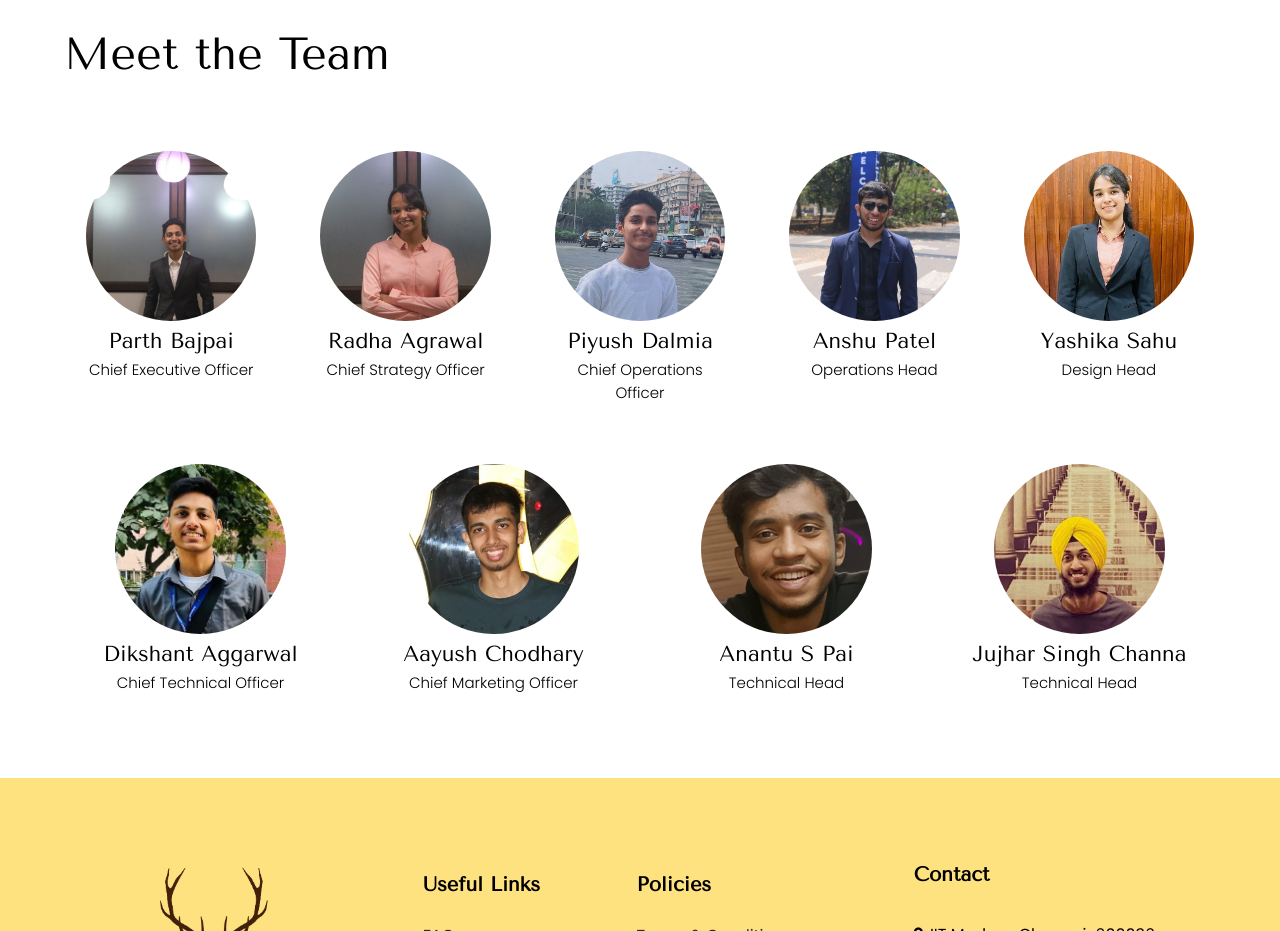
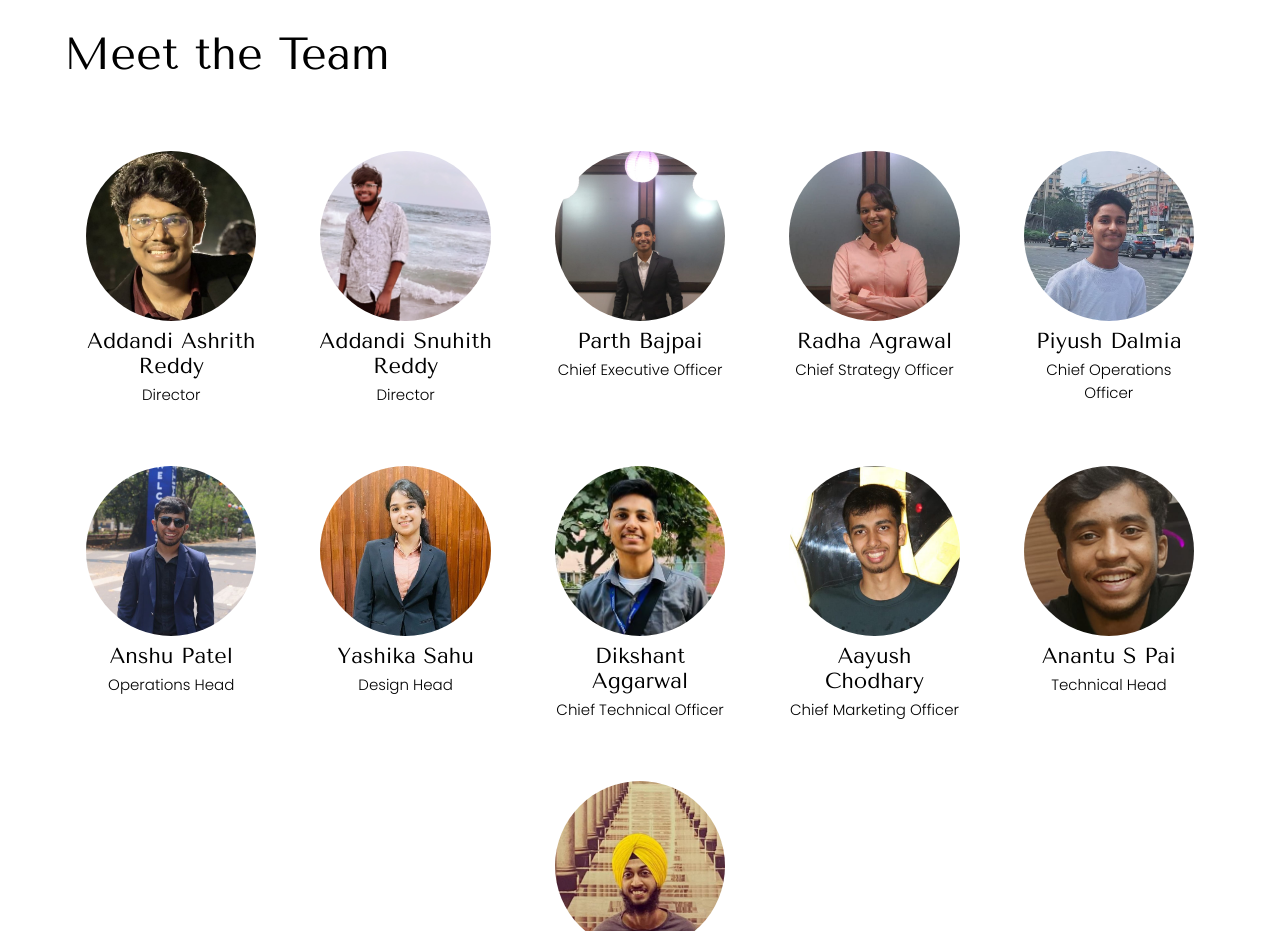
Before and after one commit to Insti-Buzz/website-client, a React (Create React App) app: page /about in a window 1280 px wide. Shown: the part 2320-3251 px from the top of the page. Built offline with nearby package versions, Linux system fonts and the light colour scheme.

Commit message:
Update AboutUs.js

```diff
--- a/src/components/AboutUs.js
+++ b/src/components/AboutUs.js
@@ -1,6 +1,8 @@
 import React, { useEffect } from "react";
 import "../css/AboutUs.css";
 import ourStory from "../assets/About us/ourStory.svg";
+import ashrith from "../assets/ashrith.jpg";
+import snuhith from "../assets/snuhith.jpg";
 import anshu from "../assets/anshu.jpg";
 import yashika from "../assets/yashiika.jpg";
 import radha from "../assets/radha.jpg";
@@ -211,6 +213,16 @@ function AboutUs() {
           <h2>Meet the Team</h2>
           <div class="about-team-grid">
             <div class="about-team-member-card">
+              <img src={ashrith} alt="Addandi Ashrith Reddy: Director" />
+              <h2>Addandi Ashrith Reddy</h2>
+              <h3>Director</h3>
+            </div>
+            <div class="about-team-member-card">
+              <img src={snuhith} alt="Addandi Snuhith Reddy: Director" />
+              <h2>Addandi Snuhith Reddy</h2>
+              <h3>Director</h3>
+            </div>
+            <div class="about-team-member-card">
               <img src={parth} alt="Parth Bajpai: Chief Executive Officer" />
               <h2>Parth Bajpai</h2>
               <h3>Chief Executive Officer</h3>
```
